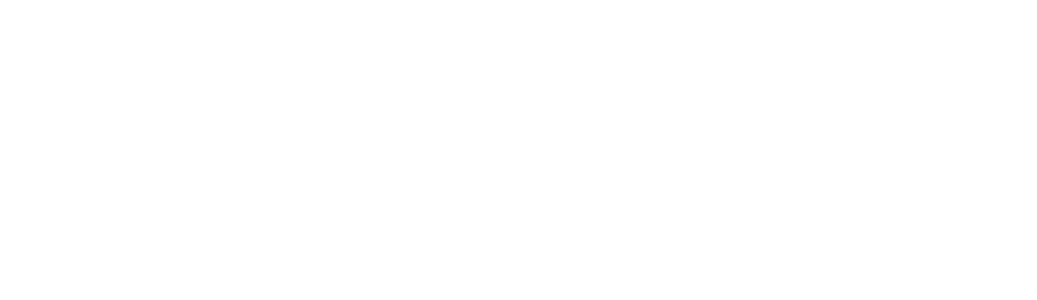
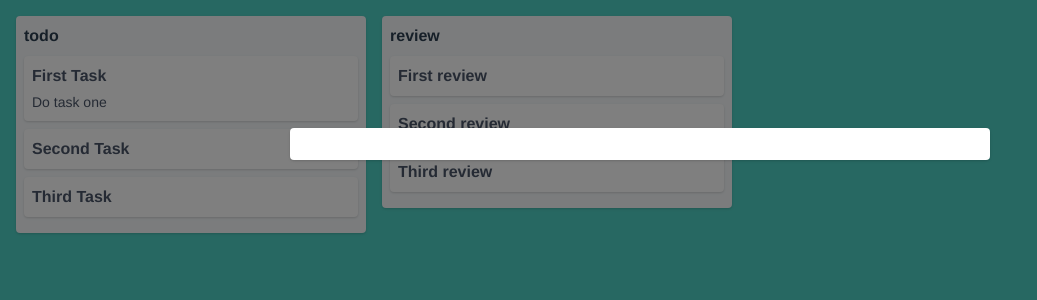
Before and after one commit to Hvasquezdev/tasks-board-drag-drop, a Vue app: page /task/1 in a window 1280 px wide. Shown: the top 300 px of the page, without its empty margins (0-1037 px from the left). Built offline with nearby package versions, Linux system fonts and the light colour scheme.

Commit message:
opening tasks in a modal

```diff
--- a/src/router/index.js
+++ b/src/router/index.js
@@ -7,7 +7,14 @@ const routes = [
   {
     path: '/',
     name: 'board',
-    component: () => import('@/views/Board.vue')
+    component: () => import('@/views/Board'),
+    children: [
+      {
+        path: 'task/:id',
+        name: 'task',
+        component: () => import('@/views/Task')
+      }
+    ]
   }
 ];
 
--- a/src/store/index.js
+++ b/src/store/index.js
@@ -13,6 +13,18 @@ export default new Vuex.Store({
   state: {
     board
   },
+  getters: {
+    getTask(state) {
+      return id => {
+        for (const column of state.board.columns) {
+          for (const task of column.tasks) {
+            console.log('ID', task.id === id);
+            if (task.id === id) return task;
+          }
+        }
+      };
+    }
+  },
   mutations: {},
   actions: {},
   modules: {}
--- a/src/views/Board.vue
+++ b/src/views/Board.vue
@@ -7,7 +7,12 @@
         </div>
 
         <div class="list-reset">
-          <div class="task" v-for="task in column.tasks" :key="task.id">
+          <div
+            class="task cursor-pointer"
+            v-for="task in column.tasks"
+            :key="task.id"
+            @click="openTaskModal(task)"
+          >
             <span class="w-full flex-no-shrink font-bold">
               {{ task.name }}
             </span>
@@ -21,6 +26,10 @@
         </div>
       </div>
     </div>
+
+    <div v-if="isTaskOpen" class="task-modal" @click="closeTaskModal">
+      <router-view></router-view>
+    </div>
   </div>
 </template>
 
@@ -32,7 +41,25 @@ export default {
   computed: {
     ...mapState({
       board: 'board'
-    })
+    }),
+    isTaskOpen() {
+      return this.$route.name === 'task';
+    }
+  },
+  methods: {
+    openTaskModal(task) {
+      this.$router.push({
+        name: 'task',
+        params: {
+          id: task.id
+        }
+      });
+    },
+    closeTaskModal() {
+      this.$router.push({
+        name: 'board'
+      });
+    }
   }
 };
 </script>
@@ -51,8 +78,14 @@ export default {
   @apply p-4 bg-teal-400 h-full overflow-auto;
 }
 
-.task-bg {
+.task-modal {
   position: absolute;
+  left: 0;
+  right: 0;
+  bottom: 0;
+  top: 0;
+  height: 100%;
+  width: 100%;
   background: rgba(0, 0, 0, 0.5);
 }
 </style>
--- a/src/views/Task.vue
+++ b/src/views/Task.vue
@@ -1,9 +1,38 @@
 <template>
-  <div class="task-view"></div>
+  <div class="task-view">
+    <div
+      v-if="task"
+      class="flex flex-col flex-grow items-start justify-between px-4"
+    >
+      <span class="w-full flex-no-shrink font-bold">
+        {{ task.name }}
+      </span>
+      <p v-if="task.description" class="w-full flex-no-shrink mt-1 text-sm">
+        {{ task.description }}
+      </p>
+    </div>
+  </div>
 </template>
+
+<script>
+import { mapGetters } from 'vuex';
+
+export default {
+  name: 'Task-View',
+  computed: {
+    ...mapGetters({
+      getTask: 'getTask'
+    }),
+    task() {
+      return this.getTask(this.$route.params.id);
+    }
+  }
+};
+</script>
 
 <style lang="postcss">
 .task-view {
   @apply relative flex flex-row bg-white mx-4 m-32 mx-auto py-4 text-left rounded shadow;
+  max-width: 700px;
 }
 </style>
```
